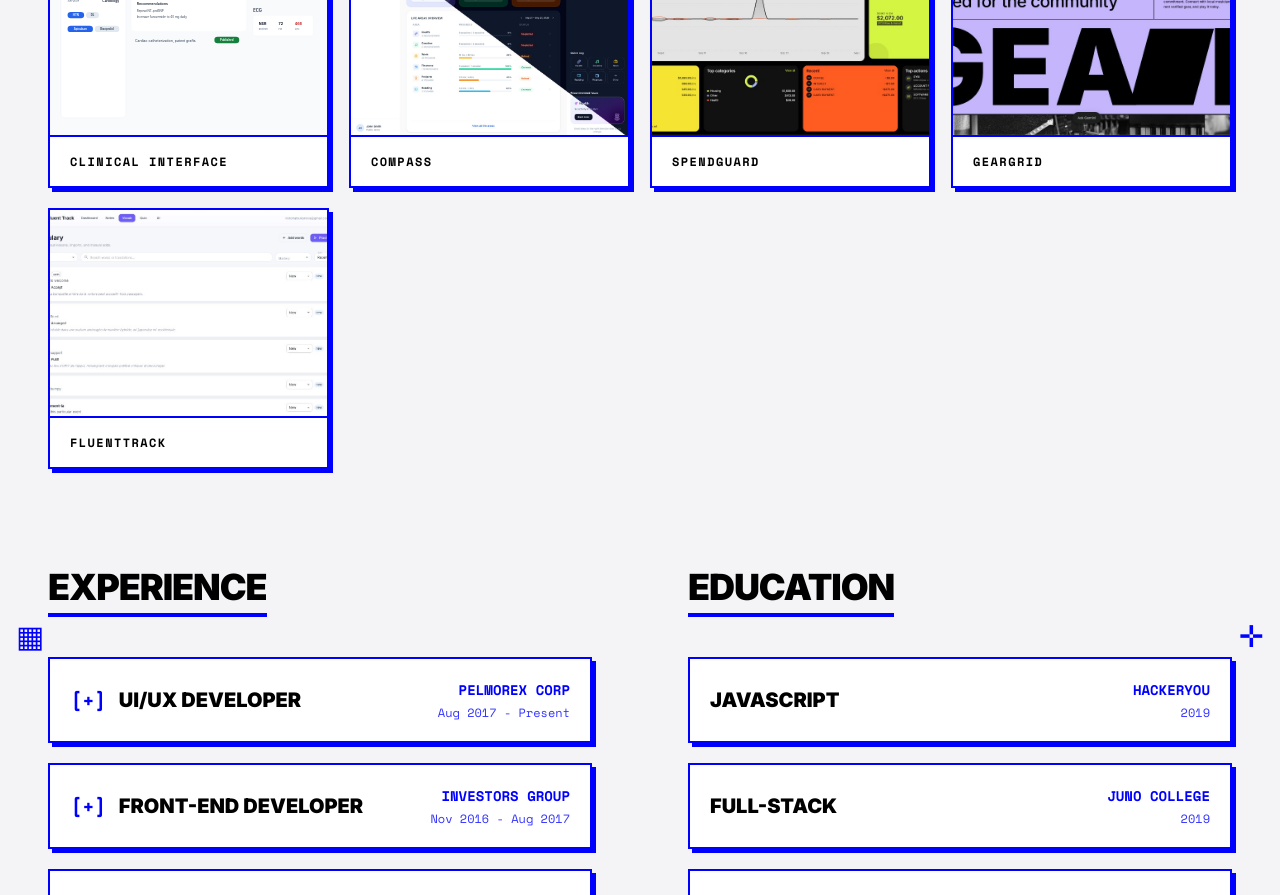
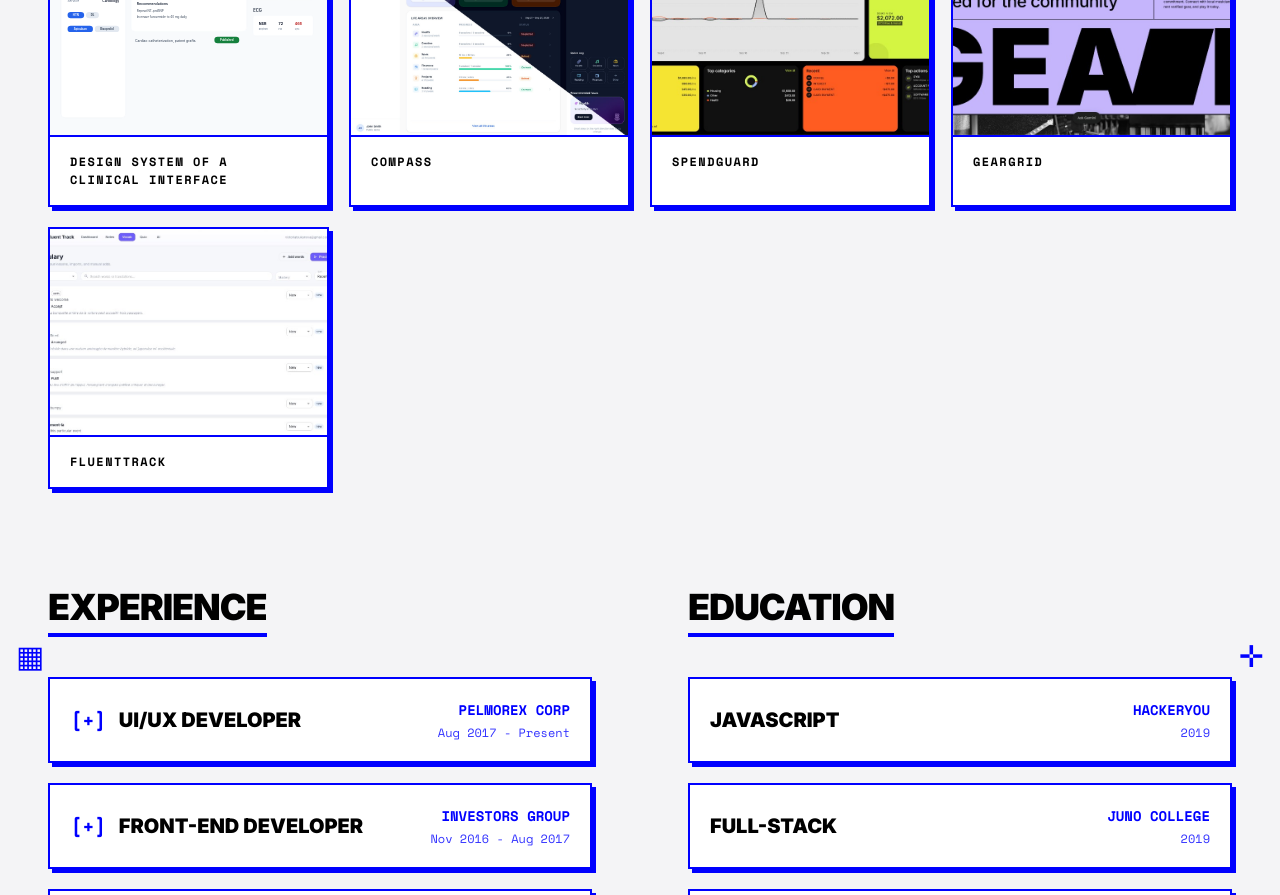
Before and after one commit to vikatsukanova/vikatsukanova.github.io, a React (Vite) app in the folder web/: page / in a window 1280 px wide. Shown: the part 1280-2175 px from the top of the page. Built offline with nearby package versions, Linux system fonts and the light colour scheme.

Commit message:
Name the case study as a design system of a clinical interface.
Co-authored-by: Cursor <cursoragent@cursor.com>

```diff
--- a/web/src/PixelPage.module.css
+++ b/web/src/PixelPage.module.css
@@ -451,7 +451,9 @@ a.workCard:focus-visible {
   font-size: 0.75rem;
   font-weight: 700;
   letter-spacing: 0.12em;
+  line-height: 1.5;
   text-transform: uppercase;
+  text-wrap: balance;
 }
 
 .stackMark {
--- a/web/src/ProjectPage.module.css
+++ b/web/src/ProjectPage.module.css
@@ -53,6 +53,12 @@
   line-height: 1.45;
   letter-spacing: 0;
   text-transform: uppercase;
+}
+
+.titleLong {
+  max-width: 19em;
+  font-size: 0.95rem;
+  line-height: 1.65;
 }
 
 .tags {
@@ -230,6 +236,10 @@
     text-align: center;
   }
 
+  .titleLong {
+    margin-inline: auto;
+  }
+
   .back {
     margin-inline: auto;
   }
--- a/web/src/ProjectPage.tsx
+++ b/web/src/ProjectPage.tsx
@@ -23,7 +23,9 @@ export function ProjectPage({ slug }: { slug: string }) {
         </a>
         {project ? (
           <>
-            <h1 className={styles.title}>{project.label}</h1>
+            <h1 className={project.label.length > 24 ? `${styles.title} ${styles.titleLong}` : styles.title}>
+              {project.label}
+            </h1>
             <div className={styles.layout}>
               <div className={styles.side}>
                 <ul className={styles.tags} aria-label="Stack">
--- a/web/src/projects.ts
+++ b/web/src/projects.ts
@@ -14,12 +14,12 @@ export type Project = {
 export const PROJECTS: readonly Project[] = [
   {
     slug: 'clinical-interface',
-    label: 'Clinical interface',
+    label: 'Design system of a clinical interface',
     image: '/work-clinical.svg?v=2',
     site: 'https://vikatsukanova.github.io/clinical-dashboard-study/',
     siteLabel: 'View the system',
     summary:
-      'Clinical interface is a design system for a patient chart. The Storybook holds the tokens, the components, and two workflows: the dashboard and the assessment form. It is not a record from a job. The patient is fictional.',
+      'A design system for a patient chart. The Storybook holds the tokens, the components, and two workflows: the dashboard and the assessment form. It is not a record from a job. The patient is fictional.',
     stack: ['React', 'TypeScript', 'Storybook', 'CSS', 'axe'],
     features: [
       'A wide screen shows three columns: the patient, the work of the visit, and the results. Below 1040px, one section shows at a time, and a bar switches among them.',
```
Also changed, not shown: web/public/work-clinical.svg.
